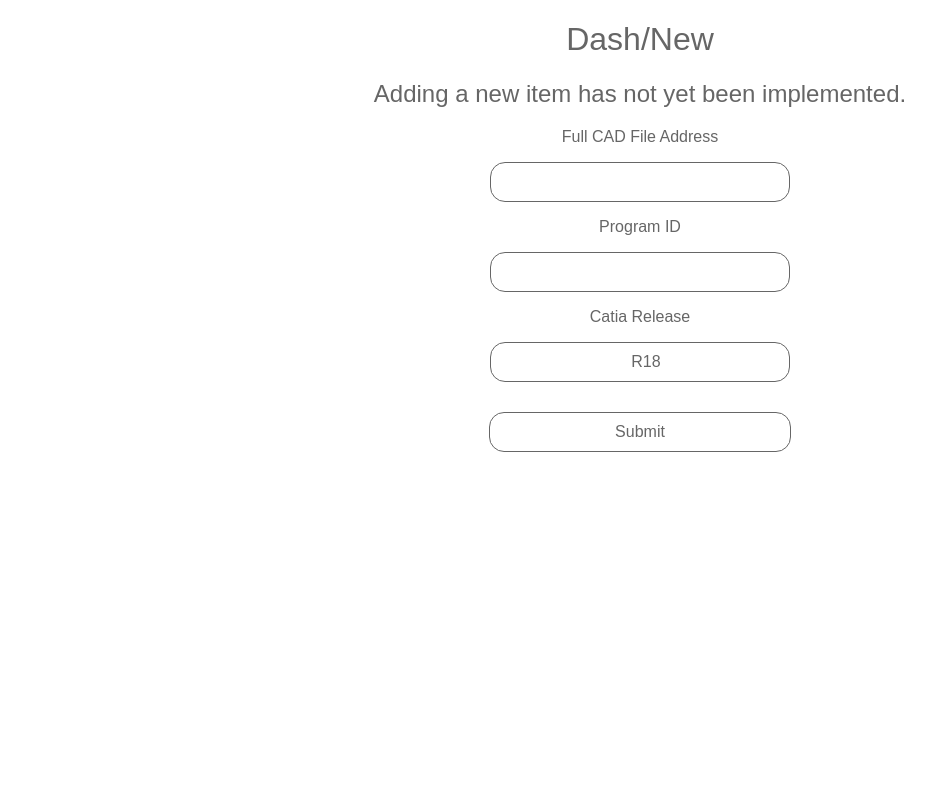
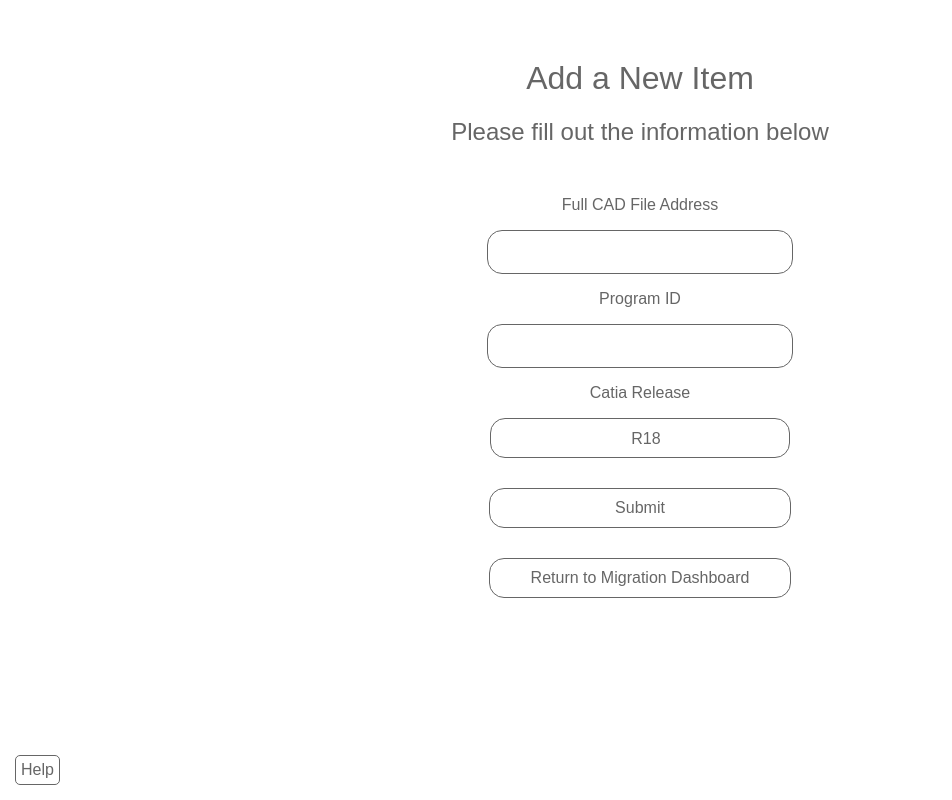
Before and after one commit to Woflix/PLMMigration, a PHP site: page /newitemdash.php in a window 1280 px wide. Shown: the whole page, without its empty margins (0-952 px from the left). Run offline with PHP 8.4, Linux system fonts and the light colour scheme.

Commit message:
Multiple Edits
+ Added DOCTYPE
+ Added html tags
+ Reorganized some javascript
+ Added comments
+ Added some content into help modal

```diff
--- a/newitemdash.php
+++ b/newitemdash.php
@@ -1,8 +1,12 @@
+<!DOCTYPE html>
+<html>
 	<head>
+		<!--  -=TEMP=-   Meta   -=TEMP=-  -->
 		<meta charset="utf-8">
 		<link rel="shortcut icon" type="image/EXT" href="">
 		<title>Add New Program</title>
 
+		<!--  -=TEMP=-   CSS   -=TEMP=-  -->
 		<link rel="stylesheet" type="text/css" href="css/style.css">
 		<link rel="stylesheet" type="text/css" href="css/normalize.css">
 		<style type="text/css">
@@ -15,6 +19,7 @@
 
 		</style>
 
+		<!--  -=TEMP=-   JS   -=TEMP=-  -->
 		<script type="text/javascript" language="javascript" src="js/jquery.js"></script>
 		<script type="text/javascript">
 			/*
@@ -45,7 +50,7 @@
 								$('.auth').empty();
 							}, 2500);
 						} else if (/\D/.test(programidData) == false) {
-	    				testInfo = cadfilepathData+":"+programidData+":"+catiaData;
+		    				testInfo = cadfilepathData+"~"+programidData+"~"+catiaData;
 		    				$('.auth').load('imports/updateTxt.php?info='+testInfo);
 		    				setTimeout (function(){
 								$('.auth').empty();
@@ -73,8 +78,26 @@
 		<?php include 'imports/head.php'; ?>
 	</head>
 	<body>
-	<h1>Dash/New</h1>
-	<h2>Adding a new item has not yet been implemented.</h2>
+		<!-- Help Modal -->
+		<div class="help">
+			<h4 class="helpButton" onclick="openHelpOverlay();">Help</h4>
+		</div>
+		<div class="helpOverlay" onclick="closeHelpOverlay();">
+			<div class="helpContent">
+				<h2>Help</h2>
+				<h3>Creating a New Item</h3>
+				<p>To create a new item, you must enter the full address of the CAD file (which must start with '\\a-cgqsu04\design'), the Program ID (which must only contain numbers), and select the Catia Release. If you enter data into the CAD file address field that does not start with '\\a-cgqsu04\design', the data will not be submitted. If you enter data into the Program ID field that contains a letter or symbol, the data will also not be submitted.</p>
+				<h3>Other</h3>
+				<p>Click the 'Return to Migration Dashboard' button to return to the migration dashboard.</p>
+				<h4 id="buttonHelpClose">Click anywhere to close.</h4>
+			</div>
+		</div>
+		<!-- Add New Item Title -->
+		<div class="itemDashHeader">
+			<h1>Add a New Item</h1>
+			<h2>Please fill out the information below</h2>
+		</div>
+		<!-- Add New Item Form -->
 		<form id="login">
 			<p class="formTitle">Full CAD File Address</p>
 			<input type="text" name="cadfilepath" id="cadfilepathField"/>
@@ -96,5 +119,7 @@
 
 			</div>
 			<a href="#" id="buttonGo" onclick="updateTxt();">Submit</a>
+			<a href="migrationdash.php?user=Michael Leng&amp;perm=Admin" id="buttonGo">Return to Migration Dashboard</a>
 		</form>
 	</body>
+</html>
```
Lines whose indentation alone changed are shown as unchanged.
